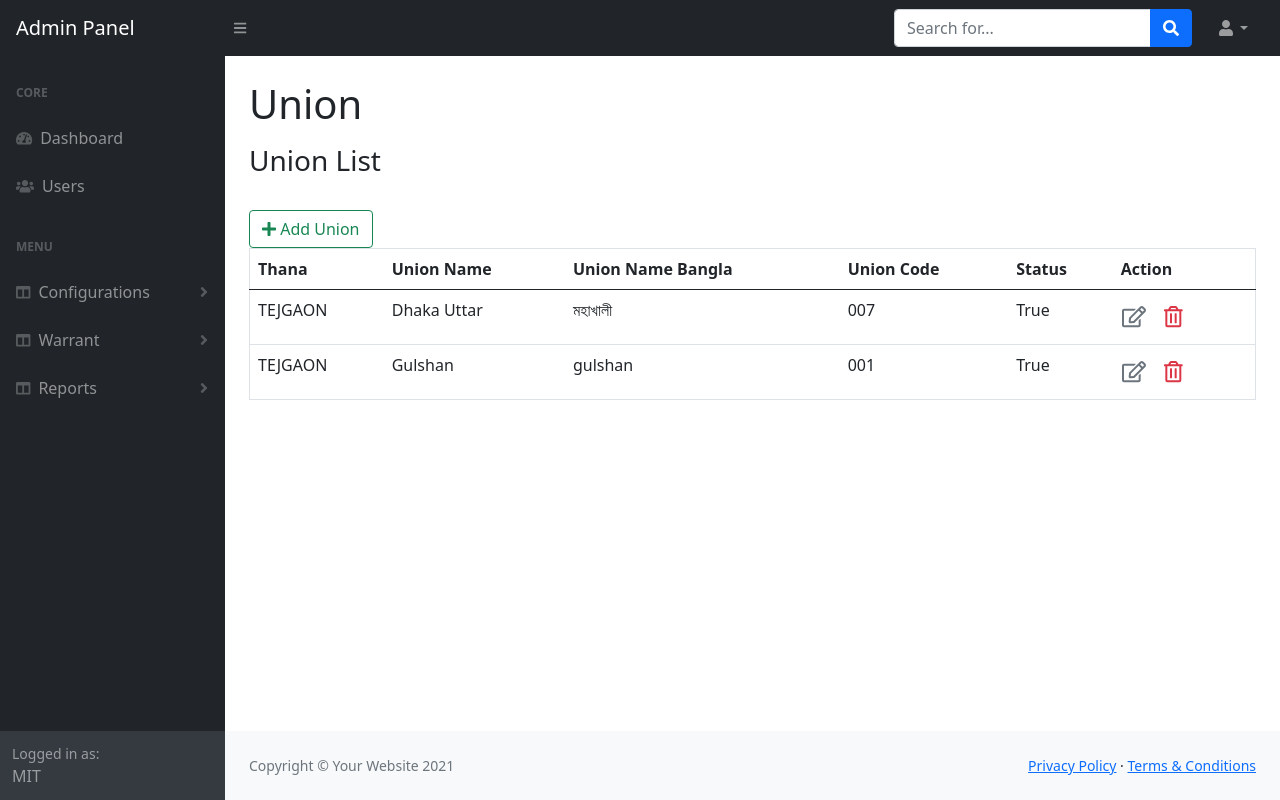
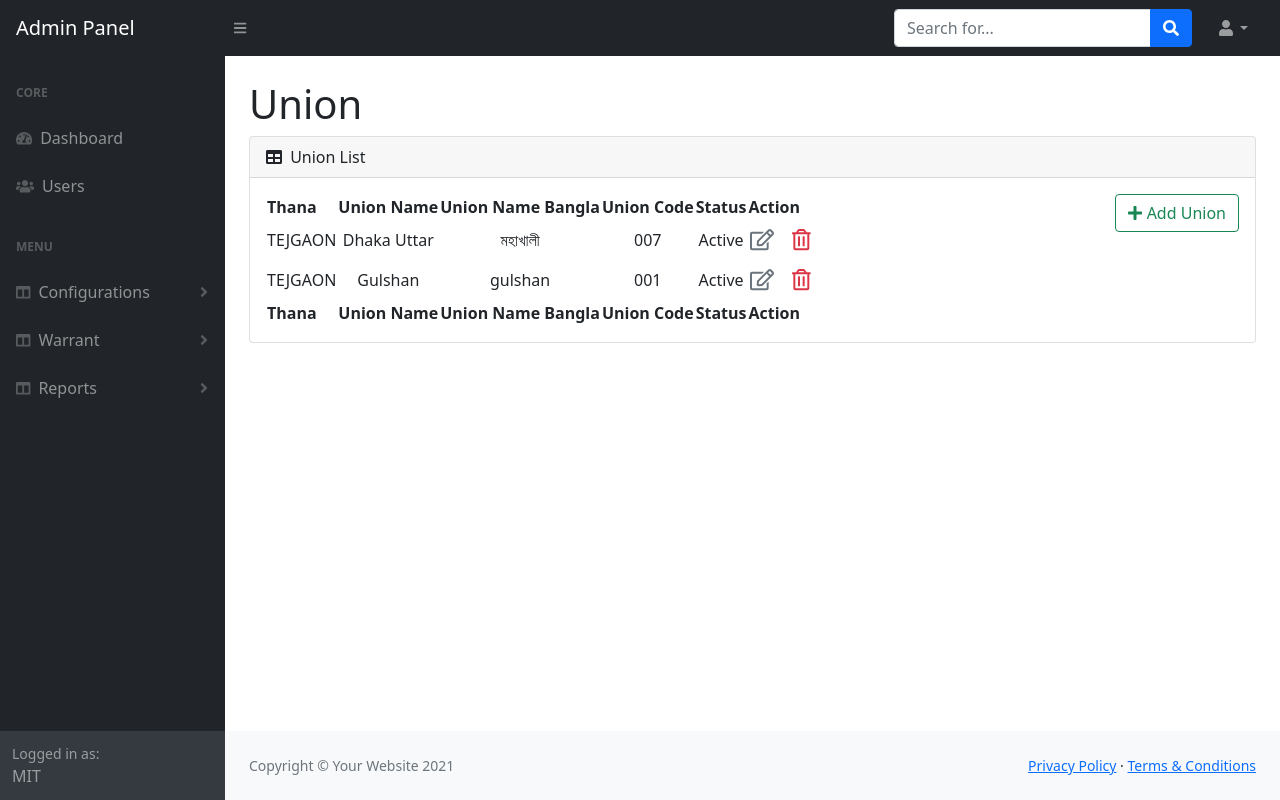
Before and after one commit to raihan-uddin/warrant_management, a Django app: page /config/union/list/ in a window 1280 px wide. Run offline with Django 3.2, Linux system fonts and the light colour scheme; data comes from the database, SQL or seed files in the repository; both versions use the stored data as it was after the commit; some libraries are stand-ins or nearby versions.

Commit message:
union grid added

```diff
--- a/geo_spatial/templates/union/list.html
+++ b/geo_spatial/templates/union/list.html
@@ -3,17 +3,17 @@
 {% block content %}
 
 <h1 class="mt-4">Union</h1>
-<ol class="breadcrumb mb-4">
-    <h3 class="mt-2">Union List</h3>
-</ol>
-<fieldset>
-    <div class="col-lg-12">
-
-        <a href="{% url 'union_create' %}" class="btn btn-outline-success float-right"><i class="fas fa-plus"></i> Add
+<div class="card mb-4">
+    <div class="card-header">
+        <i class="fas fa-table me-1"></i>
+        Union List
+    </div>
+    <div class="card-body">
+        <a href="{% url 'union_create' %}" class="btn btn-outline-success float-right"
+            style="float: right;margin-left: 30px;"><i class="fas fa-plus"></i> Add
             Union</a>
-        <br>
-        <table class="table table-hover" border="1">
-            <thead class="border-bottom font-wight-bold">
+        <table id="datatablesSimple">
+            <thead>
                 <tr>
                     <th>Thana</th>
                     <th>Union Name</th>
@@ -23,6 +23,16 @@
                     <th>Action</th>
                 </tr>
             </thead>
+            <tfoot>
+                <tr>
+                    <th>Thana</th>
+                    <th>Union Name</th>
+                    <th>Union Name Bangla</th>
+                    <th>Union Code</th>
+                    <th>Status</th>
+                    <th>Action</th>
+                </tr>
+            </tfoot>
             <tbody>
                 {% for union in union_list %}
                 <tr>
@@ -30,7 +40,13 @@
                     <td>{{union.name}}</td>
                     <td>{{union.name_bn}}</td>
                     <td>{{union.code}}</td>
-                    <td>{{union.status}}</td>
+                    <td>
+                        {% if union.status == True %}
+                        Active
+                        {% else %}
+                        Inactive
+                        {% endif %}
+                    </td>
                     <td>
                         <a href="{% url 'union_update' union.id %}" class="btn text-secondary px-0">
                             <i class="far fa-edit fa-lg"></i>
@@ -47,8 +63,15 @@
             </tbody>
         </table>
     </div>
-</fieldset>
-
+</div>
+<style>
+    td{
+        text-align: center;
+    }
+    .dataTable-table > thead > tr > th {
+        text-align: center !important;
+    }
+</style>
 {% endblock %}
 {% block javascript %}
 <script src="https://cdnjs.cloudflare.com/ajax/libs/Chart.js/2.8.0/Chart.min.js" crossorigin="anonymous"></script>
--- a/templates/dashboard.html
+++ b/templates/dashboard.html
@@ -1,7 +1,7 @@
 {% extends 'base.html' %}
 {% load static %}
 {% block content %}
-    <h1 class="mt-4">Dashboard</h1>
+    <h1 class="mt-4">WARRENT MANAGEMENT</h1>
     <ol class="breadcrumb mb-4">
         <li class="breadcrumb-item active">Dashboard</li>
     </ol>
--- a/warrant_management/urls.py
+++ b/warrant_management/urls.py
@@ -20,6 +20,7 @@ from user.views import SampleTemplateView, DashboardTemplate, UnionTemplate
 
 urlpatterns = [
     # path('hello/', SampleTemplateView.as_view()),
+    path('', DashboardTemplate.as_view(), name='dashboard'),
     path('dashboard/', DashboardTemplate.as_view(), name='dashboard'),
     path('hello/', SampleTemplateView.as_view()),
     path('admin/', admin.site.urls),
```
Also changed, not shown: db.sqlite3.
